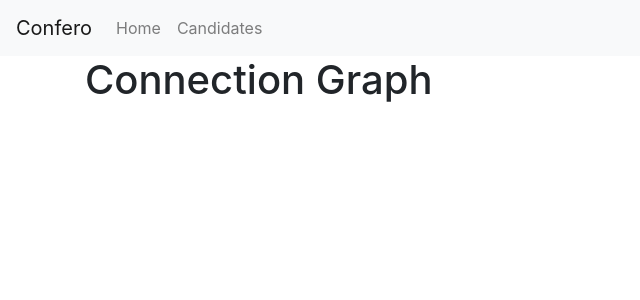
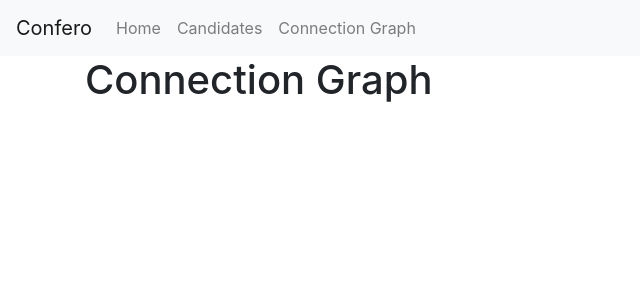
Before and after one commit to project-confero/confero, a Django app: page /graph/ in a window 1280 px wide. Shown: the top 300 px of the page, without its empty margins (0-640 px from the left). Run offline with Django 3.2, Linux system fonts and the light colour scheme; data that the repository does not hold is empty; some libraries are stand-ins or nearby versions.

Commit message:
add graph to navbar

```diff
--- a/confero/static/js/graph.js
+++ b/confero/static/js/graph.js
@@ -12,7 +12,7 @@
     PARTY_COLORS[candidate.party] || PARTY_COLORS.default;
 
   const nodeSize = candidate =>
-    candidate.party === "IND" ? 20 : candidate.office === "P" ? 15 : 5;
+    candidate.party === "IND" ? 20 : candidate.office === "P" ? 10 : 5;
 
   const main = async () => {
     const svg = d3.select("svg");
--- a/confero/templates/confero/nav.html
+++ b/confero/templates/confero/nav.html
@@ -22,6 +22,10 @@
       <li class="nav-item">
         <a class="nav-link" href="/">Candidates</a>
       </li>
+
+      <li class="nav-item">
+        <a class="nav-link" href="/graph">Connection Graph</a>
+      </li>
     </ul>
   </div>
 </nav>
```
Also changed, not shown: fec/templates/fec/candidate.html (renamed from fec/templates/fec/campaign.html), fec/templates/fec/candidate_index.html (renamed from fec/templates/fec/campaign_index.html).
